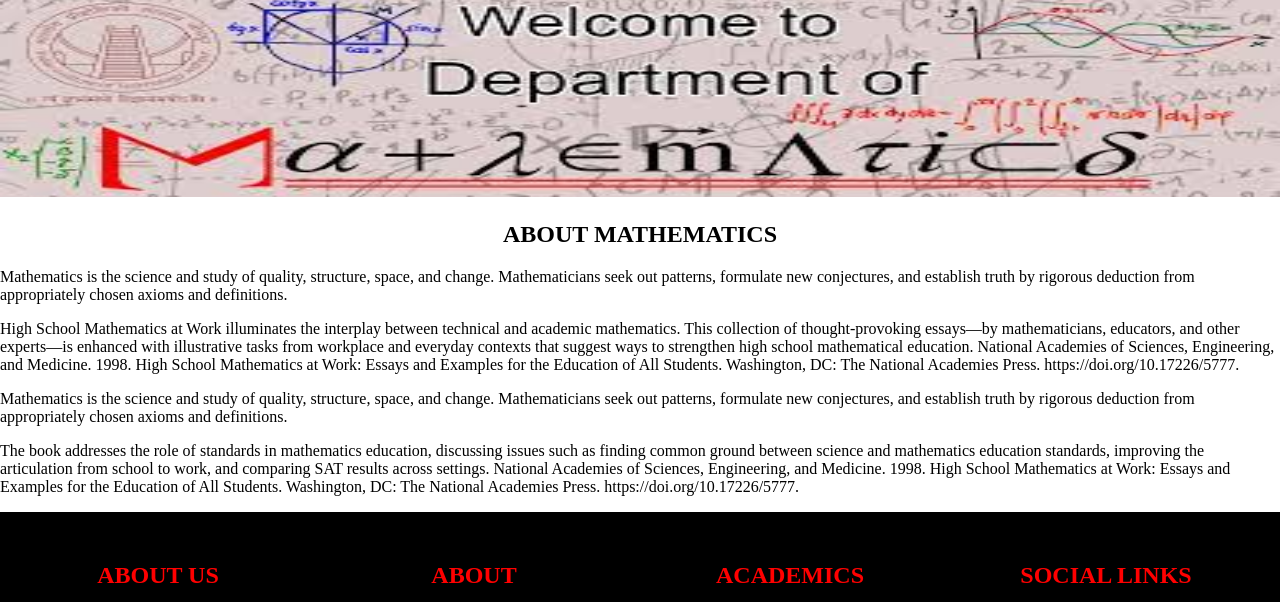
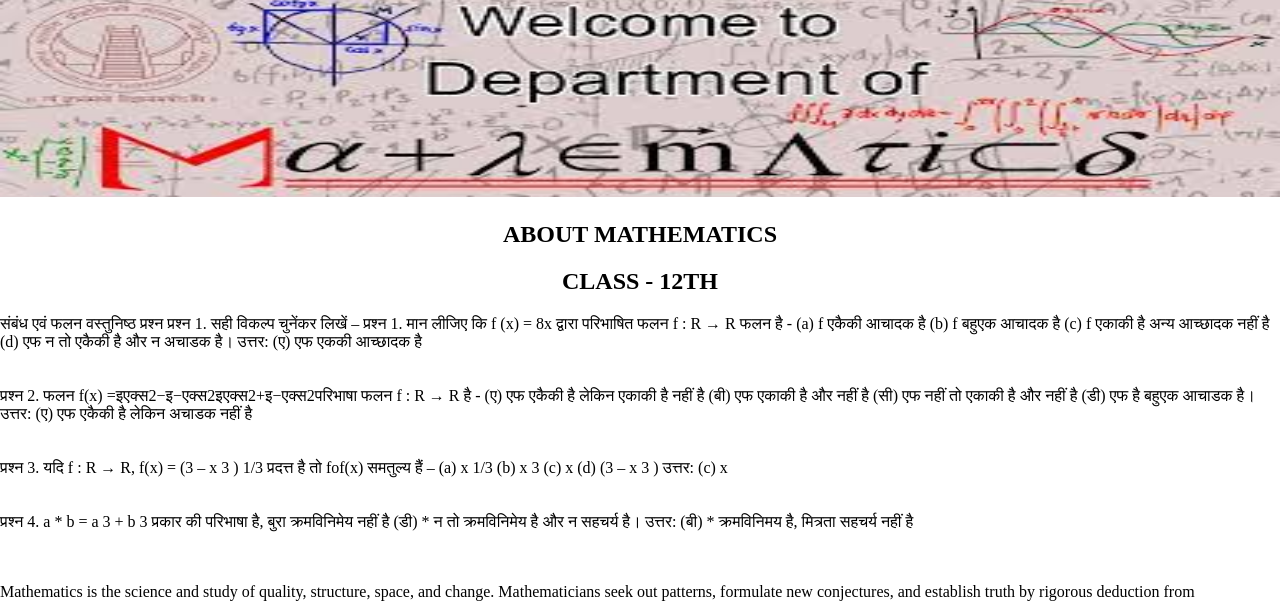
Before and after one commit to mthakre831/Palheraschool.github.io, a plain HTML site: page dist/mathematics-5.html.html in a window 1280 px wide. Shown: the part 53-655 px from the top of the page. Drawn offline with Linux system fonts and the light colour scheme; files that its build step writes are made by us from their sources; files whose address does not match are found by name.

Commit message:
Update mathematics-5.html.html

```diff
--- a/dist/mathematics-5.html.html
+++ b/dist/mathematics-5.html.html
@@ -36,6 +36,57 @@
 
    <centre>
     <h2 class="maths">ABOUT MATHEMATICS</h2>
+       <h2 class="maths">CLASS - 12TH </h2>
+       <ul>
+           <li>संबंध एवं फलन वस्तुनिष्ठ प्रश्न
+
+प्रश्न 1.
+सही विकल्प चुनेंकर लिखें –
+
+प्रश्न 1.
+मान लीजिए कि f (x) = 8x द्वारा परिभाषित फलन f : R → R फलन है -
+(a) f एकैकी आचादक है
+(b) f बहुएक आचादक है
+(c) f एकाकी है अन्य आच्छादक नहीं है
+(d) एफ न तो एकैकी है और न अचाडक है।
+उत्तर:
+(ए) एफ एककी आच्छादक है</li>
+           <br>
+           <br>
+           <li>प्रश्न 2.
+फलन f(x) =इएक्स2−इ−एक्स2इएक्स2+इ−एक्स2परिभाषा फलन f : R → R है -
+(ए) एफ एकैकी है लेकिन एकाकी है नहीं है
+(बी) एफ एकाकी है
+और नहीं है (सी) एफ नहीं तो एकाकी है और नहीं है
+(डी) एफ है बहुएक आचाडक है।
+उत्तर:
+(ए) एफ एकैकी है लेकिन अचाडक नहीं है
+
+</li>
+           <br>
+           <br>
+<li>प्रश्न 3.
+यदि f : R → R, f(x) = (3 – x 3 ) 1/3 प्रदत्त है तो fof(x) समतुल्य हैं –
+(a) x 1/3
+(b) x 3
+(c) x
+(d) (3 – x 3 )
+उत्तर:
+(c) x</li>
+           <br>
+           <br>
+ <li>प्रश्न 4.
+a * b = a 3 + b 3 प्रकार
+की
+परिभाषा
+है, बुरा क्रमविनिमेय नहीं है
+(डी) * न तो क्रमविनिमेय है और न सहचर्य है।
+उत्तर:
+(बी) * क्रमविनिमय है, मित्रता सहचर्य नहीं है</li>
+           <br>
+           <br>
+
+       </ul>
     <p>Mathematics is the science and study of quality, structure, space, and change. Mathematicians seek out patterns, formulate new conjectures, and establish truth by rigorous deduction from appropriately chosen axioms and definitions.</p>
     <p>High School Mathematics at Work illuminates the interplay between technical and academic mathematics. This collection of thought-provoking essays—by mathematicians, educators, and other experts—is enhanced with illustrative tasks from workplace and everyday contexts that suggest ways to strengthen high school mathematical education.
         National Academies of Sciences, Engineering, and Medicine. 1998. High School Mathematics at Work: Essays and Examples for the Education of All Students. Washington, DC: The National Academies Press. https://doi.org/10.17226/5777.</p>
```
